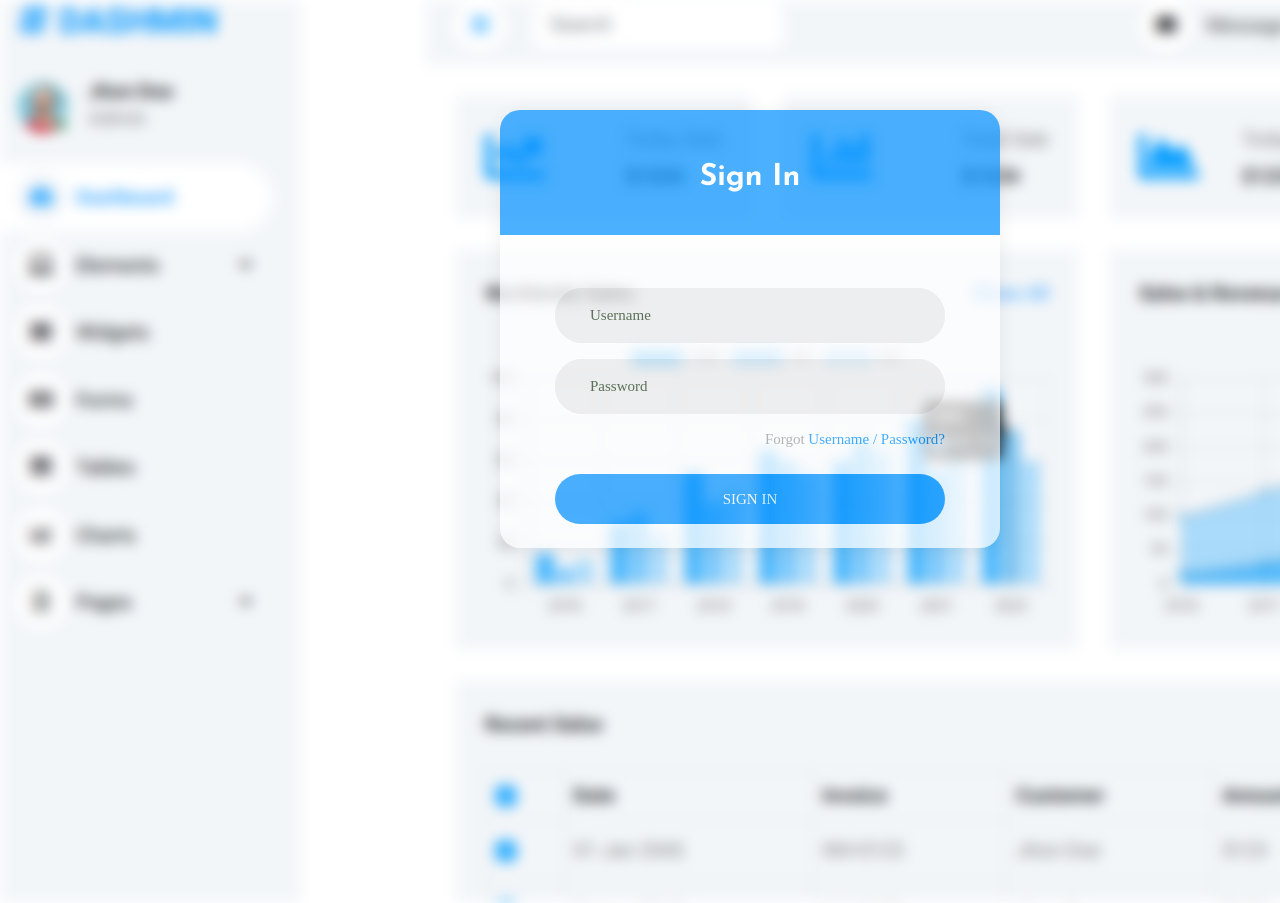
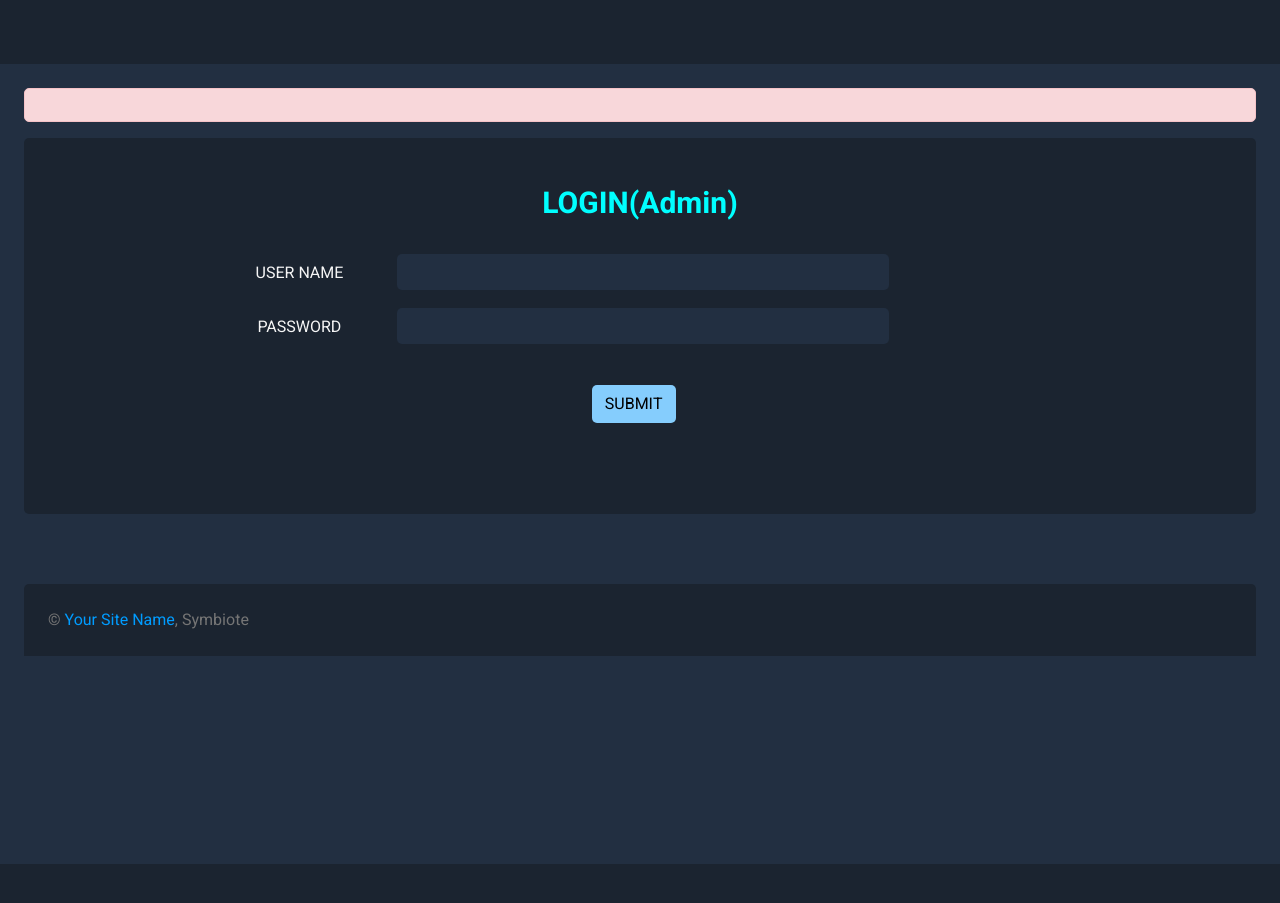
Before and after one commit to Thiruvikramchoudry/attendance_interface, a Django app: template symbiote/templates/symbiote/login.html in a window 1280 px wide; the page is wider, and only the part inside the window is pictured. After the commit the page ends 864 px from the top of that part, so only its background shows below. Run offline with Django 4.2, Linux system fonts and the light colour scheme; the template is opened without the code that fills it: most values are stand-ins (such as "Sample title", 1, 10 or a date in 2020); some libraries are stand-ins or nearby versions; some web fonts are replaced.

Commit message:
login_supervisor and login_admin added

```diff
--- a/symbiote/templates/symbiote/login.html
+++ b/symbiote/templates/symbiote/login.html
@@ -1,83 +1,184 @@
 {% load static %}
 <!DOCTYPE html>
 <html lang="en">
+
 <head>
-    <meta charset="UTF-8">
-    <title>Login</title>
-    <link rel="stylesheet" href="{% static 'symbiote/index_styles/css/login_style.css' %}">
+    <meta charset="utf-8">
+    <title>Attendance Interface</title>
+    <meta content="width=device-width, initial-scale=1.0" name="viewport">
+    <meta content="" name="keywords">
+    <meta content="" name="description">
 
-    	<meta name="viewport" content="width=device-width, initial-scale=1">
-<!--===============================================================================================-->
-	<link rel="icon" type="image/png" href="{%  static 'symbiote/login_styles/images/icons/favicon.ico'%}"/>
-<!--===============================================================================================-->
-	<link rel="stylesheet" type="text/css" href="{%  static 'symbiote/login_styles/vendor/bootstrap/css/bootstrap.min.css' %}">
-<!--===============================================================================================-->
-	<link rel="stylesheet" type="text/css" href="{%  static 'symbiote/login_styles/fonts/font-awesome-4.7.0/css/font-awesome.min.css' %}">
-<!--===============================================================================================-->
-	<link rel="stylesheet" type="text/css" href="{%  static 'symbiote/login_styles/vendor/animate/animate.css' %}">
-<!--===============================================================================================-->
-	<link rel="stylesheet" type="text/css" href="{%  static 'symbiote/login_styles/vendor/css-hamburgers/hamburgers.min.css ' %}">
-<!--===============================================================================================-->
-	<link rel="stylesheet" type="text/css" href="{%  static 'symbiote/login_styles/vendor/animsition/css/animsition.min.css ' %}">
-<!--===============================================================================================-->
-	<link rel="stylesheet" type="text/css" href="{%  static 'symbiote/login_styles/vendor/select2/select2.min.css' %}">
-<!--===============================================================================================-->
-	<link rel="stylesheet" type="text/css" href="{%  static 'symbiote/login_styles/vendor/daterangepicker/daterangepicker.css' %}">
-<!--===============================================================================================-->
-	<link rel="stylesheet" type="text/css" href="{%  static 'symbiote/login_styles/css/util.css' %}">
-	<link rel="stylesheet" type="text/css" href="{%  static 'symbiote/login_styles/css/main.css' %}">
-<!--===============================================================================================-->
+    <!-- Favicon -->
+    <link href="{%  static 'symbiote/index_styles/img/favicon.ico' %}" rel="icon">
+
+    <!-- Google Web Fonts -->
+    <link rel="preconnect" href="https://fonts.googleapis.com">
+    <link rel="preconnect" href="https://fonts.gstatic.com" crossorigin>
+    <link href="https://fonts.googleapis.com/css2?family=Heebo:wght@400;500;600;700&display=swap" rel="stylesheet">
+
+    <!-- Icon Font Stylesheet -->
+    <link href="https://cdnjs.cloudflare.com/ajax/libs/font-awesome/5.10.0/css/all.min.css" rel="stylesheet">
+    <link href="https://cdn.jsdelivr.net/npm/bootstrap-icons@1.4.1/font/bootstrap-icons.css" rel="stylesheet">
+
+    <!-- Libraries Stylesheet -->
+    <link href="{%  static 'symbiote/index_styles/lib/owlcarousel/assets/owl.carousel.min.css' %}" rel="stylesheet">
+    <link href="{%  static 'symbiote/index_styles/lib/tempusdominus/css/tempusdominus-bootstrap-4.min.css' %}" rel="stylesheet" />
+
+    <!-- Customized Bootstrap Stylesheet -->
+    <link href="{%  static 'symbiote/index_styles/css/bootstrap.min.css' %}" rel="stylesheet">
+
+    <!-- Template Stylesheet -->
+    <link href="{%  static 'symbiote/index_styles/css/style.css' %}" rel="stylesheet">
 </head>
-<body style="overflow: hidden;">
-<div class="background">
-    <img src="{% static 'symbiote/index_styles/img/img_blur.png' %}" style="background-repeat: no-repeat;background-position: center;background-size: cover;position: relative;filter: blur(7px);-webkit-filter: blur(7px);" alt="img">
 
-</div>
-
-<div class="login_form" >
-
-    <div class="wrap-login100">
-				<form class="login100-form validate-form p-l-55 p-r-55 p-t-178" method="post" action="{% url 'login' %}">
-                    {% csrf_token %}
-					<span class="login100-form-title">
-						Sign In
-					</span>
-
-					<div class="wrap-input100 validate-input m-b-16" data-validate="Please enter username">
-						<input class="input100" type="text" name="username" placeholder="Username">
-						<span class="focus-input100"></span>
-					</div>
-
-					<div class="wrap-input100 validate-input" data-validate = "Please enter password">
-						<input class="input100" type="password" name="password" placeholder="Password">
-						<span class="focus-input100"></span>
-					</div>
-
-					<div class="text-right p-t-13 p-b-23">
-						<span class="txt1">
-							Forgot
-						</span>
-
-						<a href="#" class="txt2">
-							Username / Password?
-						</a>
-					</div>
-
-					<div class="container-login100-form-btn">
-						<button class="login100-form-btn">
-							Sign in
-						</button>
-					</div>
+<body style="background: #1B2430">
+    <div class="container-xxl position-relative d-flex p-0" >
+        <!-- Spinner Start -->
+        <div id="spinner" class="show bg-white position-fixed translate-middle w-100 vh-100 top-50 start-50 d-flex align-items-center justify-content-center">
+            <div class="spinner-border text-primary" style="width: 3rem; height: 3rem;" role="status">
+                <span class="sr-only">Loading...</span>
+            </div>
+        </div>
+        <!-- Spinner End -->
 
 
 
-				</form>
-        <br>
-			</div>
+        <div style="display: none">
+            <div id="present_count">{{ present_count }}</div>
+            <div id="total_person">{{ total_person }}</div>
+            <div id="late_person">{{ late_person }}</div>
+            <div id="preleave_person">{{ preleave_person }}</div>
+            <div id="dates">{{ dates }}</div>
+
+        </div>
+        <!-- Sidebar End -->
 
 
-</div>
+        <!-- Content Start -->
+        <div class="content open" style="margin-top: 4rem">
+            <!-- Navbar Start -->
+            <nav class="navbar navbar-expand   sticky-top px-4 py-0" style="background: #1B2430">
+
+                <div class="navbar-nav align-items-center ms-auto">
+                    <div class="nav-item dropdown">
+
+                        <div class="dropdown-menu dropdown-menu-end bg-light border-0 rounded-0 rounded-bottom m-0">
+                            <a href="#" class="dropdown-item">
+                                <div class="d-flex align-items-center">
+                                    <img class="rounded-circle" src="{%  static 'symbiote/index_styles/img/user.jpg' %}" alt="" style="width: 40px; height: 40px;">
+                                    <div class="ms-2">
+                                        <h6 class="fw-normal mb-0">Jhon send you a message</h6>
+                                        <small>15 minutes ago</small>
+                                    </div>
+                                </div>
+                            </a>
+                            <hr class="dropdown-divider">
+                            <a href="#" class="dropdown-item">
+                                <div class="d-flex align-items-center">
+                                    <img class="rounded-circle" src="{%  static 'symbiote/index_styles/img/user.jpg' %}" alt="" style="width: 40px; height: 40px;">
+                                    <div class="ms-2">
+                                        <h6 class="fw-normal mb-0">Jhon send you a message</h6>
+                                        <small>15 minutes ago</small>
+                                    </div>
+                                </div>
+                            </a>
+                            <hr class="dropdown-divider">
+                            <a href="#" class="dropdown-item">
+                                <div class="d-flex align-items-center">
+                                    <img class="rounded-circle" src="{%  static 'symbiote/index_styles/img/user.jpg' %}" alt="" style="width: 40px; height: 40px;">
+                                    <div class="ms-2">
+                                        <h6 class="fw-normal mb-0">Jhon send you a message</h6>
+                                        <small>15 minutes ago</small>
+                                    </div>
+                                </div>
+                            </a>
+                            <hr class="dropdown-divider">
+                            <a href="#" class="dropdown-item text-center">See all message</a>
+                        </div>
+                    </div>
 
 
+                </div>
+            </nav>
+            <!-- Navbar End -->
+
+            <!-- Main Content Start -->
+
+            <div class="container-fluid pt-4 px-4">
+                <div class="row g-4">
+                <div class="col-sm-12 ">
+                    {%  if message != "" %}
+                    <div class="alert alert-danger">{{ message }}</div>
+                    {% endif %}
+                            <div class="bg-light rounded h-100 p-4">
+                                <br>
+                                <h3 class="card-title" style="text-align: center;color: cyan;font-size: 30px;">LOGIN(Admin)</h3>
+                                <br>
+                                <form method="post" action="{% url 'login_admin' %}" >
+                                    {% csrf_token %}
+                                    <div class="row mb-3" style="padding-left: 15%;">
+
+                                        <label for="inputEmail3" class="col-sm-2 col-form-label" style="color: whitesmoke;text-align: center">USER NAME</label>
+
+                                        <div class="col-sm-6" style=";margin-left: 0px">
+                                            <input type="text" class="form-control" id="user_name" style="background: #222f41;border: none" name="username">
+                                        </div>
+                                    </div>
+                                    <div class="row sm-12" style="padding-left: 15%;">
+                                        <label for="inputPassword3" class="col-sm-2 col-form-label" style="color: whitesmoke;text-align: center;">PASSWORD</label>
+                                        <div class="col-sm-6" style=";margin-left: 0px">
+                                            <input type="text" class="form-control" id="password" style="background: #222f41;border: none" name="password">
+                                        </div>
+                                    </div>
+
+                                    <br>
+                                    <div style="position: relative;height: 70px;width: 100%;">
+                            <div style="position:absolute;bottom:25%;right: 47%;">
+                                <button class="btn  btn-rounded btn-fw" type="submit" style="background-color: #85CDFD ; color:black">SUBMIT</button>
+                            </div>
+                        </div>
+
+                                </form>
+                            </div>
+                        </div>
+                </div>
+            </div>
+
+            <!-- Main Content End -->
+
+            <!-- Footer Start -->
+            <div class="container-fluid pt-4 px-4" style="margin-top: 6rem;">
+                <div class="bg-light rounded-top p-4">
+                    <div class="row">
+                        <div class="col-12 col-sm-6 text-center text-sm-start">
+                            &copy; <a href="#">Your Site Name</a>, Symbiote
+                        </div>
+                    </div>
+                </div>
+            </div>
+            <!-- Footer End -->
+        </div>
+        <!-- Content End -->
+
+
+        <!-- Back to Top -->
+        <a href="#" class="btn btn-lg btn-primary btn-lg-square back-to-top"><i class="bi bi-arrow-up"></i></a>
+    </div>
+
+    <!-- JavaScript Libraries -->
+    <script src="https://code.jquery.com/jquery-3.4.1.min.js"></script>
+    <script src="https://cdn.jsdelivr.net/npm/bootstrap@5.0.0/dist/js/bootstrap.bundle.min.js"></script>
+    <script src="{%  static 'symbiote/index_styles/lib/chart/chart.min.js' %}"></script>
+    <script src="{%  static 'symbiote/index_styles/lib/easing/easing.min.js' %}"></script>
+    <script src="{%  static 'symbiote/index_styles/lib/waypoints/waypoints.min.js' %}"></script>
+    <script src="{%  static 'symbiote/index_styles/lib/owlcarousel/owl.carousel.min.js' %}"></script>
+    <script src="{%  static 'symbiote/index_styles/lib/tempusdominus/js/moment.min.js' %}"></script>
+    <script src="{%  static 'symbiote/index_styles/lib/tempusdominus/js/moment-timezone.min.js' %}"></script>
+    <script src="{%  static 'symbiote/index_styles/lib/tempusdominus/js/tempusdominus-bootstrap-4.min.js' %}"></script>
+
+    <!-- Template Javascript -->
+    <script src="{%  static 'symbiote/index_styles/js/main.js' %}"></script>
 </body>
+
 </html>
--- a/symbiote/urls.py
+++ b/symbiote/urls.py
@@ -6,7 +6,7 @@
 urlpatterns = [
     path('',views.login2),
     path('home',views.main,name="home"),
-    path('login', views.login, name="login"),
+    path('login_admin', views.login, name="login_admin"),
     path('sample',views.sample,name="sample"),
     path('clear_data',views.clear,name="clear_data"),
     path('employee_details',views.employee_detail,name="employee_details"),
@@ -16,6 +16,7 @@
     path('save_clean',views.save_clear,name="save_clean"),
     path('download_stats',views.download_stats,name="download_stats"),
     path('login2',views.login2,name="login2"),
-    path('logout',views.logout,name="logout")
+    path('logout',views.logout,name="logout"),
+    path('login_supervisor',views.login_supervisor,name="login_supervisor"),
 
 ]
```
Also changed, not shown: symbiote/templates/symbiote/login2.html (+5 -2 lines), symbiote/views.py (+24 -7 lines), db.sqlite3 (deleted).
